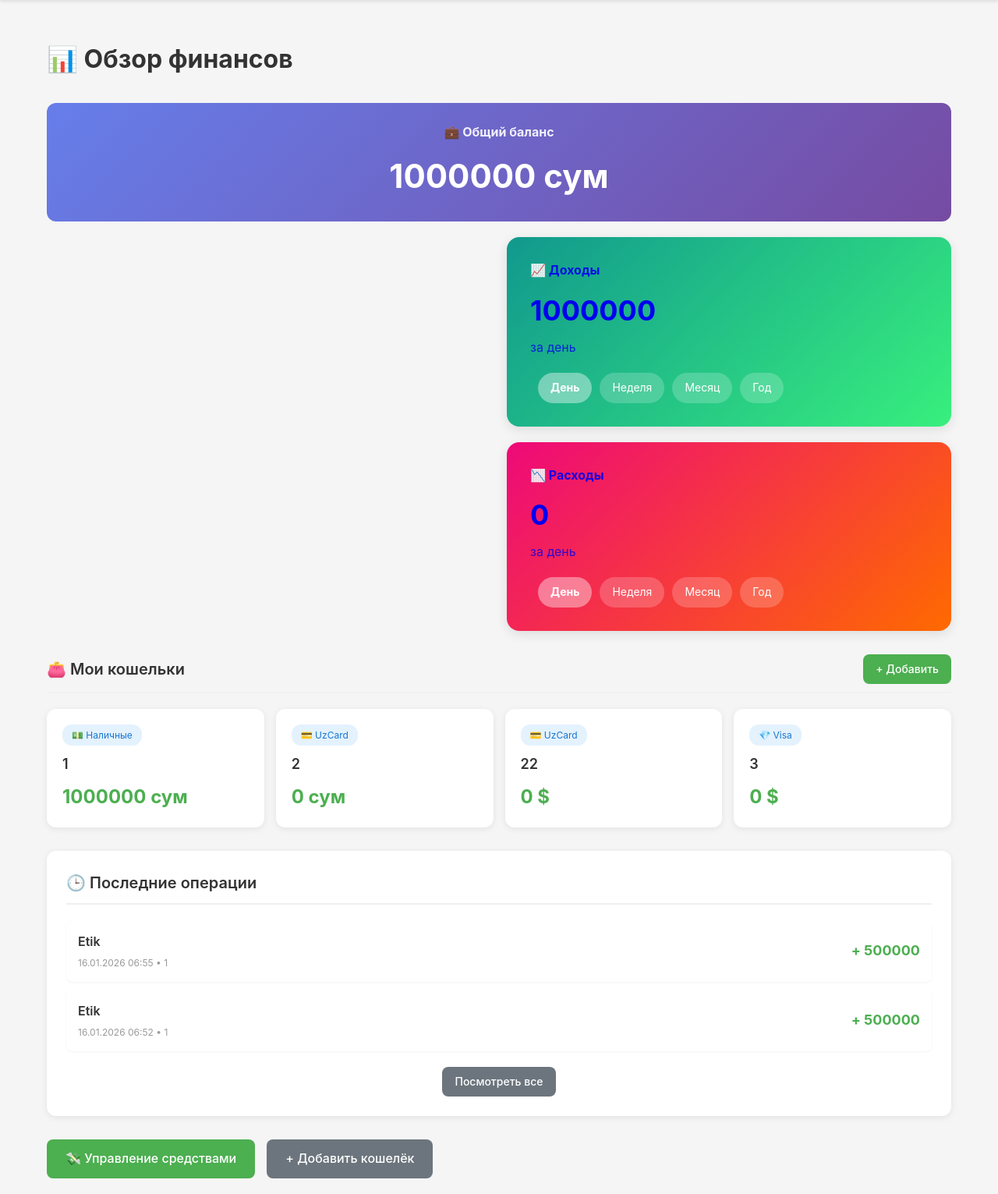
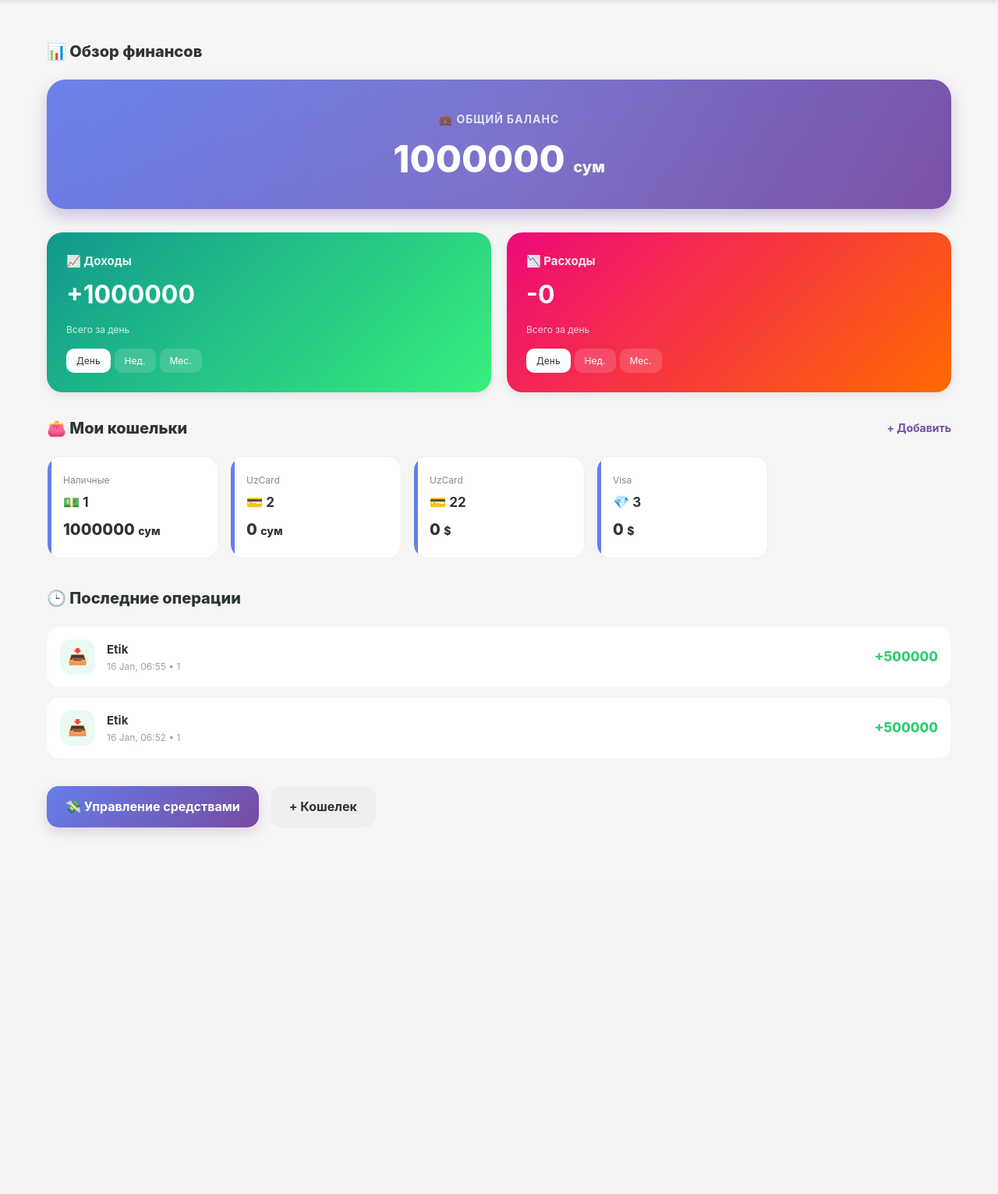
Before and after one commit to abdullohsajfuddinov4-maker/Abdulloh-Sayfuddinov-6-imtihon, a Django app: page /dashboard/ in a window 1280 px wide. Shown: the part 68-1599 px from the top of the page at 78% size. After the commit the page ends 1137 px from the top, so only its background shows below. Run offline with Django 5.2, Linux system fonts and the light colour scheme; a user stored in the database is signed in; data comes from the database, SQL or seed files in the repository; both versions use the stored data as it was after the commit; some libraries are stand-ins or nearby versions.

Commit message:
v1 stabil

```diff
--- a/main/views.py
+++ b/main/views.py
@@ -208,14 +208,46 @@ class TransactionDeleteView(LoginRequiredMixin, DeleteView):
         return super().delete(request, *args, **kwargs)
 
 
+from django.db.models import Sum
+
+
 class WalletListView(LoginRequiredMixin, ListView):
-
     model = Wallet
     template_name = 'main/wallet_list.html'
     context_object_name = 'wallets'
 
     def get_queryset(self):
         return Wallet.objects.filter(user=self.request.user).order_by('-balance')
+
+    def get_context_data(self, **kwargs):
+        context = super().get_context_data(**kwargs)
+
+        total_non_visa = Wallet.objects.filter(
+            user=self.request.user
+        ).exclude(
+            type='visa'
+        ).aggregate(
+            total=Sum('balance')
+        )['total'] or 0
+
+        total_visa = Wallet.objects.filter(
+            user=self.request.user,
+            type='visa'
+        ).aggregate(
+            total=Sum('balance')
+        )['total'] or 0
+
+        total_all = Wallet.objects.filter(
+            user=self.request.user
+        ).aggregate(
+            total=Sum('balance')
+        )['total'] or 0
+
+        context['total_non_visa_balance'] = total_non_visa
+        context['total_visa_balance'] = total_visa
+        context['total_all_balance'] = total_all
+
+        return context
 
 
 class WalletCreateView(LoginRequiredMixin, CreateView):
@@ -266,7 +298,6 @@ class WalletDeleteView(LoginRequiredMixin, DeleteView):
 
 
 class TopUpView(LoginRequiredMixin, CreateView):
-
     template_name = 'main/topup_form.html'
     form_class = TopUpForm
     success_url = reverse_lazy('dashboard')
@@ -278,8 +309,6 @@ class TopUpView(LoginRequiredMixin, CreateView):
 
     def get_form_kwargs(self):
         kwargs = super().get_form_kwargs()
-
-
         wallet = None
         if 'wallet_id' in self.kwargs:
             wallet = get_object_or_404(
@@ -287,40 +316,26 @@ class TopUpView(LoginRequiredMixin, CreateView):
                 id=self.kwargs['wallet_id'],
                 user=self.request.user
             )
-
         kwargs.update({
             'user': self.request.user,
             'wallet': wallet,
         })
-
         return kwargs
 
     def form_valid(self, form):
-
-        form.instance.user = self.request.user
-
-
         transaction = form.save()
-
-
-        wallet = transaction.wallet
         if transaction.type == 'income':
-            wallet.balance += transaction.amount
             messages.success(
                 self.request,
-                f'✅ Кошелёк "{wallet.name}" пополнен на {transaction.amount} {wallet.currency}'
+                f'✅ Кошелёк "{transaction.wallet.name}" пополнен на {transaction.amount} {transaction.wallet.currency}'
             )
         else:
-            wallet.balance -= transaction.amount
             messages.success(
                 self.request,
-                f'💸 С кошелька "{wallet.name}" снято {transaction.amount} {wallet.currency}'
+                f'💸 С кошелька "{transaction.wallet.name}" снято {transaction.amount} {transaction.wallet.currency}'
             )
 
-        wallet.save()
-
-
         if 'wallet_id' in self.kwargs:
-            return redirect('wallet_detail', pk=wallet.pk)
+            return redirect('wallet_detail', pk=transaction.wallet.pk)
 
         return redirect(self.success_url)
--- a/templates/main/dashboard.html
+++ b/templates/main/dashboard.html
@@ -4,253 +4,151 @@
 
 {% block extra_css %}
 <style>
-    .stats-grid {
-        display: grid;
-        grid-template-columns: 1fr 1fr;
-        gap: 20px;
-        margin-bottom: 30px;
+    :root {
+        --income-color: #2ecc71;
+        --outcome-color: #e74c3c;
+        --main-grad: linear-gradient(135deg, #667eea 0%, #764ba2 100%);
     }
 
+    /* Общий баланс как премиум-карта */
+    .total-balance {
+        background: var(--main-grad);
+        color: #fff;
+        padding: 40px 30px;
+        border-radius: 24px;
+        margin-bottom: 30px;
+        text-align: center;
+        box-shadow: 0 10px 20px rgba(118, 75, 162, 0.3);
+        position: relative;
+        overflow: hidden;
+    }
+    .total-balance::after {
+        content: ""; position: absolute; top: -50%; left: -50%; width: 200%; height: 200%;
+        background: radial-gradient(circle, rgba(255,255,255,0.1) 0%, transparent 70%);
+    }
+    .total-balance h3 { font-size: 14px; text-transform: uppercase; letter-spacing: 1px; opacity: 0.8; margin-bottom: 15px; }
+    .total-balance .amount { font-size: 48px; font-weight: 800; line-height: 1; }
+
+    /* Сетка статистики */
+    .stats-grid { display: grid; grid-template-columns: 1fr 1fr; gap: 20px; margin-bottom: 30px; }
     .stat-card {
-        background: linear-gradient(135deg, #667eea 0%, #764ba2 100%);
-        border-radius: 16px;
-        padding: 30px;
-        color: #fff;
-        cursor: pointer;
-        transition: all 0.3s;
-        box-shadow: 0 4px 15px rgba(0,0,0,0.1);
+        border-radius: 20px; padding: 25px; color: #fff;
+        transition: all 0.3s cubic-bezier(0.4, 0, 0.2, 1);
+        box-shadow: 0 4px 12px rgba(0,0,0,0.08); position: relative;
     }
+    .stat-card:hover { transform: translateY(-5px); box-shadow: 0 12px 20px rgba(0,0,0,0.15); }
+    .stat-card.income { background: linear-gradient(135deg, #11998e 0%, #38ef7d 100%); }
+    .stat-card.outcome { background: linear-gradient(135deg, #ee0979 0%, #ff6a00 100%); }
 
-    .stat-card:hover {
-        transform: translateY(-5px);
-        box-shadow: 0 8px 25px rgba(0,0,0,0.15);
+    .stat-card h3 { font-size: 15px; margin-bottom: 5px; opacity: 0.9; display: flex; align-items: center; gap: 8px; }
+    .stat-card .amount { font-size: 32px; font-weight: 700; margin-bottom: 10px; }
+
+    /* Селектор периода внутри карточек */
+    .period-selector { display: flex; gap: 5px; margin-top: 15px; }
+    .period-btn {
+        padding: 5px 12px; background: rgba(255,255,255,0.15); border-radius: 10px;
+        color: #fff; text-decoration: none; font-size: 12px; transition: 0.2s; border: 1px solid transparent;
     }
+    .period-btn:hover, .period-btn.active { background: #fff; color: #333; }
 
-    .stat-card.income {
-        background: linear-gradient(135deg, #11998e 0%, #38ef7d 100%);
+    /* Сетка кошельков */
+    .wallet-grid { display: grid; grid-template-columns: repeat(auto-fill, minmax(220px, 1fr)); gap: 15px; margin-top: 20px; }
+    .wallet-card {
+        background: #fff; border-radius: 18px; padding: 20px; border: 1px solid #f0f0f0;
+        transition: 0.3s; position: relative; overflow: hidden;
     }
+    .wallet-card::before {
+        content: ""; position: absolute; left: 0; top: 0; width: 5px; height: 100%; background: #667eea;
+    }
+    .wallet-card:hover { border-color: #667eea; box-shadow: 0 8px 15px rgba(0,0,0,0.05); }
+    .wallet-type { font-size: 12px; color: #888; margin-bottom: 5px; display: block; }
+    .wallet-name { font-size: 17px; font-weight: 700; color: #2d3436; margin-bottom: 5px; }
+    .wallet-balance { font-size: 20px; font-weight: 800; color: #2d3436; }
 
-    .stat-card.outcome {
-        background: linear-gradient(135deg, #ee0979 0%, #ff6a00 100%);
+    /* Список транзакций */
+    .transaction-item {
+        display: flex; align-items: center; padding: 16px;
+        background: #fff; border-radius: 16px; margin-bottom: 12px;
+        transition: 0.2s; border: 1px solid #f8f9fa;
     }
+    .transaction-item:hover { background: #fdfdfd; border-color: #eee; }
+    .trans-icon {
+        width: 45px; height: 45px; border-radius: 14px; display: flex;
+        align-items: center; justify-content: center; font-size: 20px; margin-right: 15px;
+    }
+    .income-icon { background: #eafaf1; color: #2ecc71; }
+    .outcome-icon { background: #fdeaea; color: #e74c3c; }
 
-    .stat-card h3 {
-        font-size: 16px;
-        opacity: 0.9;
-        margin-bottom: 10px;
+    .transaction-info { flex: 1; }
+    .transaction-category { font-weight: 700; color: #2d3436; font-size: 15px; }
+    .transaction-date { font-size: 12px; color: #a0a0a0; }
+    .transaction-amount { font-size: 17px; font-weight: 800; }
+    .transaction-amount.income { color: var(--income-color); }
+    .transaction-amount.outcome { color: var(--outcome-color); }
+
+    /* Заголовки секций */
+    .section-title { font-size: 20px; font-weight: 800; color: #2d3436; display: flex; justify-content: space-between; align-items: center; margin-bottom: 20px; }
+
+    .btn-action {
+        padding: 14px 24px; border-radius: 15px; font-weight: 700;
+        text-decoration: none; transition: 0.3s; display: inline-flex; align-items: center; gap: 8px;
     }
-
-    .stat-card .amount {
-        font-size: 36px;
-        font-weight: bold;
-        margin-bottom: 5px;
-    }
-
-    .period-selector {
-        display: flex;
-        gap: 10px;
-        margin-top: 20px;
-        flex-wrap: wrap;
-    }
-
-    .period-btn {
-        padding: 8px 16px;
-        background: rgba(255,255,255,0.2);
-        border: none;
-        border-radius: 20px;
-        color: #fff;
-        cursor: pointer;
-        transition: all 0.3s;
-        text-decoration: none;
-        font-size: 14px;
-    }
-
-    .period-btn:hover {
-        background: rgba(255,255,255,0.3);
-    }
-
-    .period-btn.active {
-        background: rgba(255,255,255,0.4);
-        font-weight: bold;
-    }
-
-    .wallets-section {
-        margin-bottom: 30px;
-    }
-
-    .wallet-grid {
-        display: grid;
-        grid-template-columns: repeat(auto-fill, minmax(250px, 1fr));
-        gap: 15px;
-        margin-top: 20px;
-    }
-
-    .wallet-card {
-        background: #fff;
-        border-radius: 12px;
-        padding: 20px;
-        box-shadow: 0 2px 8px rgba(0,0,0,0.08);
-        transition: all 0.3s;
-        cursor: pointer;
-    }
-
-    .wallet-card:hover {
-        transform: translateY(-3px);
-        box-shadow: 0 4px 15px rgba(0,0,0,0.12);
-    }
-
-    .wallet-type {
-        display: inline-block;
-        padding: 4px 12px;
-        background: #e3f2fd;
-        color: #1976d2;
-        border-radius: 12px;
-        font-size: 12px;
-        margin-bottom: 10px;
-    }
-
-    .wallet-name {
-        font-size: 18px;
-        font-weight: 600;
-        margin-bottom: 8px;
-        color: #333;
-    }
-
-    .wallet-balance {
-        font-size: 24px;
-        font-weight: bold;
-        color: #4CAF50;
-    }
-
-    .total-balance {
-        background: linear-gradient(135deg, #667eea 0%, #764ba2 100%);
-        color: #fff;
-        padding: 25px;
-        border-radius: 12px;
-        margin-bottom: 20px;
-        text-align: center;
-    }
-
-    .total-balance h3 {
-        font-size: 16px;
-        opacity: 0.9;
-        margin-bottom: 10px;
-    }
-
-    .total-balance .amount {
-        font-size: 42px;
-        font-weight: bold;
-    }
-
-    .recent-transactions {
-        margin-top: 30px;
-    }
-
-    .transaction-item {
-        display: flex;
-        justify-content: space-between;
-        align-items: center;
-        padding: 15px;
-        background: #fff;
-        border-radius: 8px;
-        margin-bottom: 10px;
-        box-shadow: 0 1px 3px rgba(0,0,0,0.05);
-    }
-
-    .transaction-info {
-        flex: 1;
-    }
-
-    .transaction-category {
-        font-weight: 600;
-        color: #333;
-        margin-bottom: 4px;
-    }
-
-    .transaction-date {
-        font-size: 12px;
-        color: #999;
-    }
-
-    .transaction-amount {
-        font-size: 18px;
-        font-weight: bold;
-    }
-
-    .transaction-amount.income {
-        color: #4CAF50;
-    }
-
-    .transaction-amount.outcome {
-        color: #f44336;
-    }
+    .btn-main { background: var(--main-grad); color: white; box-shadow: 0 6px 15px rgba(118,75,162,0.2); }
+    .btn-main:hover { transform: translateY(-2px); box-shadow: 0 8px 20px rgba(118,75,162,0.3); }
 
     @media (max-width: 768px) {
-        .stats-grid {
-            grid-template-columns: 1fr;
-        }
-
-        .wallet-grid {
-            grid-template-columns: 1fr;
-        }
-
-        .stat-card .amount {
-            font-size: 28px;
-        }
+        .stats-grid { grid-template-columns: 1fr; }
+        .total-balance .amount { font-size: 36px; }
     }
 </style>
 {% endblock %}
 
 {% block content %}
-<h1 style="margin-bottom: 30px; color: #333;">📊 Обзор финансов</h1>
+<div class="section-title">
+    <span>📊 Обзор финансов</span>
+    <span style="font-size: 14px; font-weight: normal; color: #888;">{{ "now"|date:"d F" }}</span>
+</div>
 
-<!-- Общий баланс -->
 <div class="total-balance">
     <h3>💼 Общий баланс</h3>
-    <div class="amount">{{ total_balance_uzs|floatformat:0 }} сум</div>
+    <div class="amount">{{ total_balance_uzs|floatformat:0 }} <small style="font-size: 20px;">сум</small></div>
     {% if total_balance_usd > 0 %}
-        <div style="margin-top: 10px; font-size: 20px;">{{ total_balance_usd|floatformat:2 }} $</div>
+        <div style="margin-top: 10px; font-size: 20px; opacity: 0.9;">{{ total_balance_usd|floatformat:2 }} $</div>
     {% endif %}
 </div>
 
-<!-- Статистика доходов/расходов -->
 <div class="stats-grid">
-    <a href="{% url 'transaction_list' 'income' %}" style="text-decoration: none;">
     <div class="stat-card income">
+        <a href="{% url 'transaction_list' 'income' %}" style="text-decoration: none; color: inherit;">
             <h3>📈 Доходы</h3>
-            <div class="amount">{{ total_income|floatformat:0 }}</div>
-            <div style="opacity: 0.8;">за {{ period_display|lower }}</div>
-
+            <div class="amount">+{{ total_income|floatformat:0 }}</div>
+            <div style="font-size: 12px; opacity: 0.8;">Всего за {{ period_display|lower }}</div>
+        </a>
         <div class="period-selector">
             <a href="?period=day" class="period-btn {% if period == 'day' %}active{% endif %}">День</a>
-                <a href="?period=week" class="period-btn {% if period == 'week' %}active{% endif %}">Неделя</a>
-                <a href="?period=month" class="period-btn {% if period == 'month' %}active{% endif %}">Месяц</a>
-                <a href="?period=year" class="period-btn {% if period == 'year' %}active{% endif %}">Год</a>
+            <a href="?period=week" class="period-btn {% if period == 'week' %}active{% endif %}">Нед.</a>
+            <a href="?period=month" class="period-btn {% if period == 'month' %}active{% endif %}">Мес.</a>
         </div>
     </div>
+
+    <div class="stat-card outcome">
+        <a href="{% url 'transaction_list' 'outcome' %}" style="text-decoration: none; color: inherit;">
+            <h3>📉 Расходы</h3>
+            <div class="amount">-{{ total_outcome|floatformat:0 }}</div>
+            <div style="font-size: 12px; opacity: 0.8;">Всего за {{ period_display|lower }}</div>
         </a>
-
-    <a href="{% url 'transaction_list' 'outcome' %}" style="text-decoration: none;">
-        <div class="stat-card outcome">
-            <h3>📉 Расходы</h3>
-            <div class="amount">{{ total_outcome|floatformat:0 }}</div>
-            <div style="opacity: 0.8;">за {{ period_display|lower }}</div>
-
         <div class="period-selector">
             <a href="?period=day" class="period-btn {% if period == 'day' %}active{% endif %}">День</a>
-                <a href="?period=week" class="period-btn {% if period == 'week' %}active{% endif %}">Неделя</a>
-                <a href="?period=month" class="period-btn {% if period == 'month' %}active{% endif %}">Месяц</a>
-                <a href="?period=year" class="period-btn {% if period == 'year' %}active{% endif %}">Год</a>
+            <a href="?period=week" class="period-btn {% if period == 'week' %}active{% endif %}">Нед.</a>
+            <a href="?period=month" class="period-btn {% if period == 'month' %}active{% endif %}">Мес.</a>
         </div>
     </div>
-    </a>
 </div>
 
-<!-- Кошельки -->
 <div class="wallets-section">
-    <div class="card-header" style="display: flex; justify-content: space-between; align-items: center;">
+    <div class="section-title">
         <span>👛 Мои кошельки</span>
-        <a href="{% url 'wallet_add' %}" class="btn btn-small">+ Добавить</a>
+        <a href="{% url 'wallet_add' %}" style="font-size: 14px; color: #764ba2; text-decoration: none; font-weight: bold;">+ Добавить</a>
     </div>
 
     <div class="wallet-grid">
@@ -258,64 +156,47 @@
             <a href="{% url 'wallet_detail' wallet.pk %}" style="text-decoration: none; color: inherit;">
                 <div class="wallet-card">
                     <span class="wallet-type">
-                        {% if wallet.type == 'cash' %}💵 Наличные
-                        {% elif wallet.type == 'uzcard' %}💳 UzCard
-                        {% elif wallet.type == 'visa' %}💎 Visa
-                        {% endif %}
+                        {% if wallet.type == 'cash' %}Наличные{% elif wallet.type == 'uzcard' %}UzCard{% else %}Visa{% endif %}
                     </span>
-                    <div class="wallet-name">{{ wallet.name }}</div>
+                    <div class="wallet-name">
+                        {% if wallet.type == 'cash' %}💵{% elif wallet.type == 'uzcard' %}💳{% else %}💎{% endif %}
+                        {{ wallet.name }}
+                    </div>
                     <div class="wallet-balance">
                         {{ wallet.balance|floatformat:0 }}
-                        {% if wallet.currency == 'UZS' %}сум{% else %}${% endif %}
+                        <span style="font-size: 14px;">{% if wallet.currency == 'UZS' %}сум{% else %}${% endif %}</span>
                     </div>
                 </div>
             </a>
         {% empty %}
-            <p style="color: #999; grid-column: 1/-1;">У вас пока нет кошельков. <a href="{% url 'wallet_add' %}">Создайте первый кошелёк</a></p>
+            <p style="color: #999; grid-column: 1/-1;">Кошельков пока нет.</p>
         {% endfor %}
     </div>
 </div>
 
-<!-- Последние транзакции -->
-<div class="recent-transactions">
-    <div class="card">
-        <div class="card-header">🕒 Последние операции</div>
+<div class="recent-transactions" style="margin-top: 35px;">
+    <div class="section-title">🕒 Последние операции</div>
 
     {% for transaction in recent_transactions %}
         <div class="transaction-item">
+            <div class="trans-icon {% if transaction.type == 'income' %}income-icon{% else %}outcome-icon{% endif %}">
+                {% if transaction.type == 'income' %}📥{% else %}📤{% endif %}
+            </div>
             <div class="transaction-info">
-                    <div class="transaction-category">
-                        {{ transaction.category.name|default:"Без категории" }}
-                    </div>
-                    <div class="transaction-date">
-                        {{ transaction.created_at|date:"d.m.Y H:i" }} • {{ transaction.wallet.name }}
-                    </div>
-                    {% if transaction.description %}
-                        <div style="font-size: 13px; color: #666; margin-top: 4px;">
-                            {{ transaction.description|truncatewords:10 }}
-                        </div>
-                    {% endif %}
+                <div class="transaction-category">{{ transaction.category.name|default:"Без категории" }}</div>
+                <div class="transaction-date">{{ transaction.created_at|date:"d M, H:i" }} • {{ transaction.wallet.name }}</div>
             </div>
             <div class="transaction-amount {{ transaction.type }}">
-                    {% if transaction.type == 'income' %}+{% else %}-{% endif %}
-                    {{ transaction.amount|floatformat:0 }}
+                {% if transaction.type == 'income' %}+{% else %}-{% endif %}{{ transaction.amount|floatformat:0 }}
             </div>
         </div>
     {% empty %}
-            <p style="color: #999; text-align: center; padding: 20px;">Пока нет транзакций</p>
+        <div style="text-align: center; padding: 40px; color: #999; background: #fff; border-radius: 20px;">Операций пока нет</div>
     {% endfor %}
-
-        {% if recent_transactions %}
-            <div style="text-align: center; margin-top: 20px;">
-                <a href="{% url 'transaction_list' 'income' %}" class="btn btn-secondary btn-small">Посмотреть все</a>
-            </div>
-        {% endif %}
-    </div>
 </div>
 
-<!-- Быстрые действия -->
-<div style="display: flex; gap: 15px; margin-top: 30px; flex-wrap: wrap;">
-    <a href="{% url 'manage_money' %}" class="btn">💸 Управление средствами</a>
-    <a href="{% url 'wallet_add' %}" class="btn btn-secondary">+ Добавить кошелёк</a>
+<div style="display: flex; gap: 15px; margin-top: 35px; margin-bottom: 50px;">
+    <a href="{% url 'manage_money' %}" class="btn-action btn-main">💸 Управление средствами</a>
+    <a href="{% url 'wallet_add' %}" class="btn-action" style="background: #eee; color: #333;">+ Кошелек</a>
 </div>
 {% endblock %}
```
Also changed, not shown: templates/main/wallet_list.html (+45 -32 lines), db.sqlite3. Lines whose indentation alone changed are shown as unchanged.
